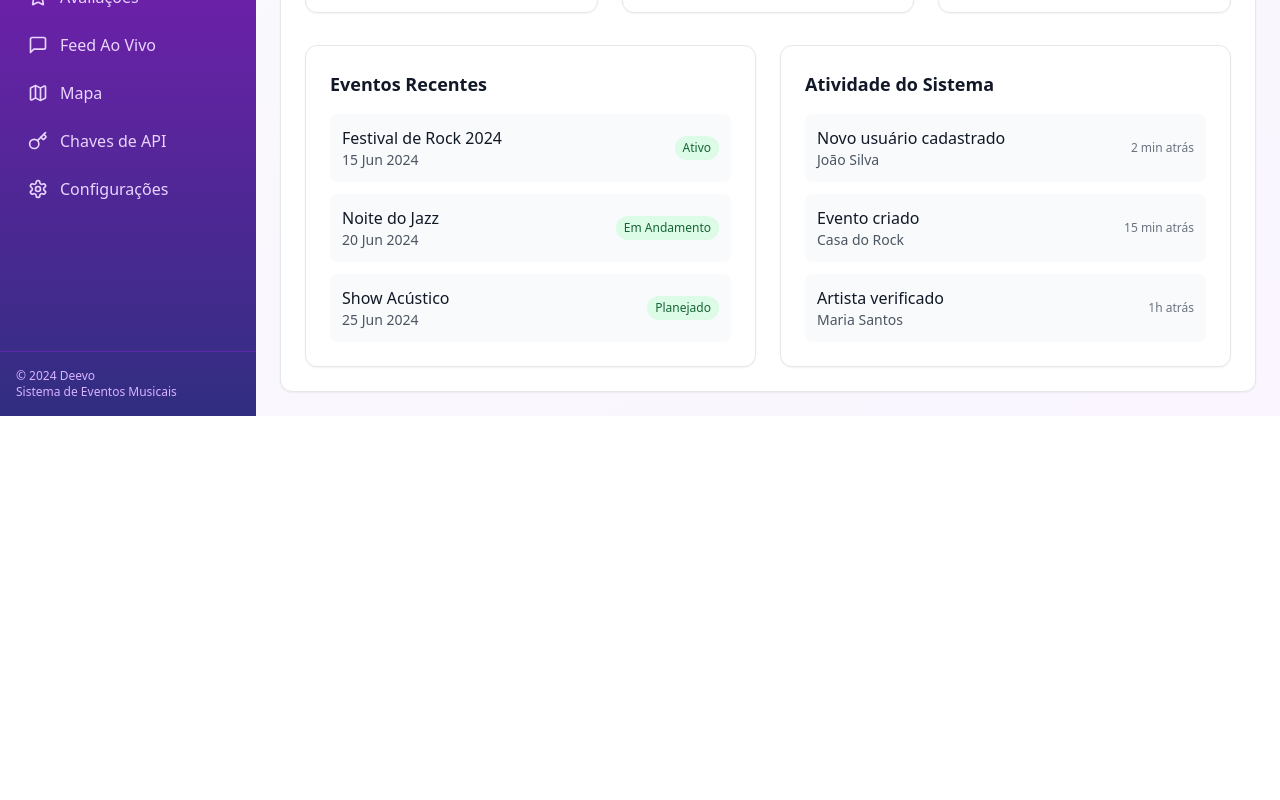
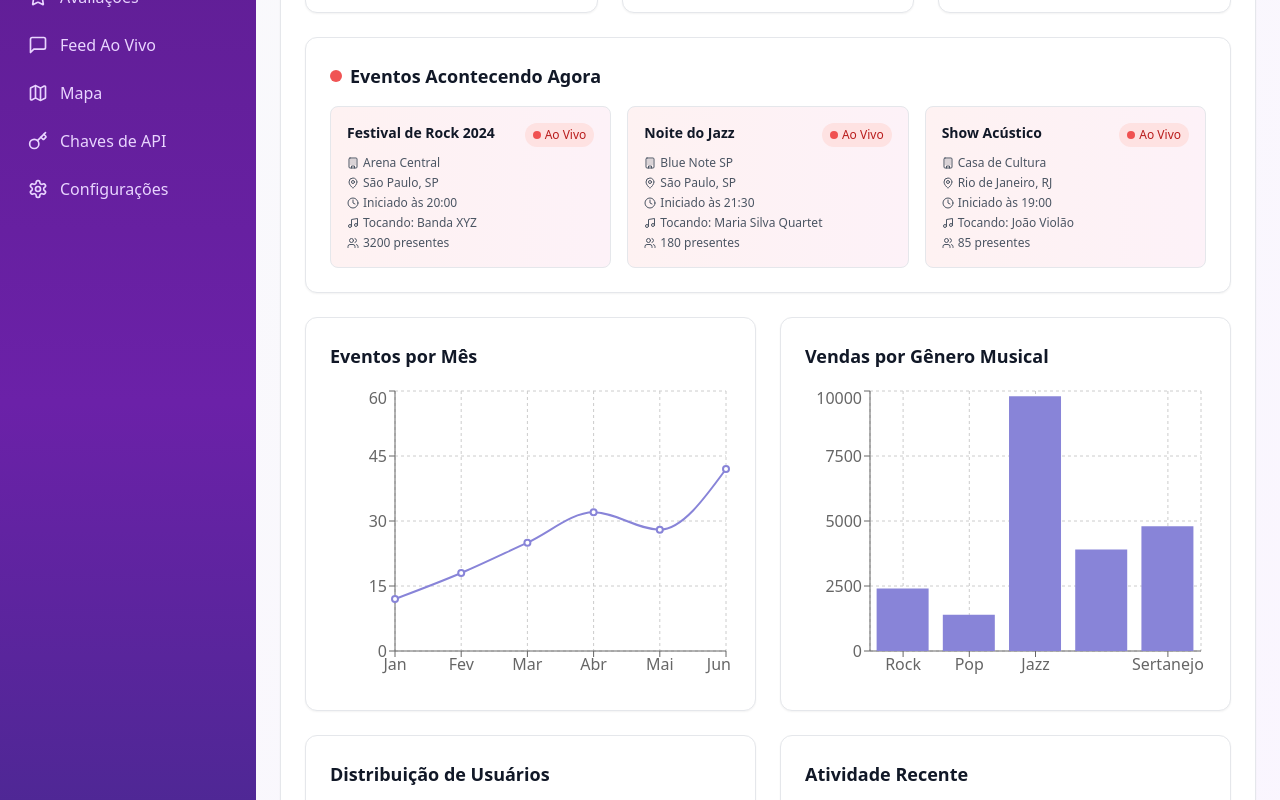
Before and after one commit to isontheedge/deevo-event-nexus, a React (Vite) app: page / in a window 1280 px wide. Shown: the part 420-1220 px from the top of the page. Before the commit the page ends 836 px from the top, so only its background shows below. Built offline with nearby package versions, Linux system fonts and the light colour scheme.

Commit message:
Add dashboard metrics with real-time charts and cards
Add real-time charts and cards to the dashboard displaying metrics for ongoing events.

```diff
--- a/src/pages/Dashboard.tsx
+++ b/src/pages/Dashboard.tsx
@@ -1,17 +1,76 @@
 
 import { AdminLayout } from "@/components/AdminLayout";
 import { StatsCard } from "@/components/StatsCard";
-import { Calendar, Users, Music, Building, Ticket, TrendingUp } from "lucide-react";
+import { Calendar, Users, Music, Building, Ticket, TrendingUp, MapPin, Clock } from "lucide-react";
+import { LineChart, Line, XAxis, YAxis, CartesianGrid, Tooltip, ResponsiveContainer, BarChart, Bar, PieChart, Pie, Cell } from 'recharts';
 
 const Dashboard = () => {
+  // Dados para os gráficos
+  const eventsByMonth = [
+    { month: 'Jan', eventos: 12 },
+    { month: 'Fev', eventos: 18 },
+    { month: 'Mar', eventos: 25 },
+    { month: 'Abr', eventos: 32 },
+    { month: 'Mai', eventos: 28 },
+    { month: 'Jun', eventos: 42 },
+  ];
+
+  const ticketSales = [
+    { name: 'Rock', vendas: 2400, receita: 45000 },
+    { name: 'Pop', vendas: 1398, receita: 32000 },
+    { name: 'Jazz', vendas: 9800, receita: 58000 },
+    { name: 'Eletrônica', vendas: 3908, receita: 42000 },
+    { name: 'Sertanejo', vendas: 4800, receita: 67000 },
+  ];
+
+  const userTypes = [
+    { name: 'Usuários', value: 2847, color: '#8884d8' },
+    { name: 'Artistas', value: 342, color: '#82ca9d' },
+    { name: 'Casas de Show', value: 89, color: '#ffc658' },
+  ];
+
+  // Eventos acontecendo agora (simulado)
+  const liveEvents = [
+    {
+      id: 1,
+      name: "Festival de Rock 2024",
+      venue: "Arena Central",
+      location: "São Paulo, SP",
+      startTime: "20:00",
+      currentArtist: "Banda XYZ",
+      attendees: 3200,
+      status: "Ao Vivo"
+    },
+    {
+      id: 2,
+      name: "Noite do Jazz",
+      venue: "Blue Note SP",
+      location: "São Paulo, SP",
+      startTime: "21:30",
+      currentArtist: "Maria Silva Quartet",
+      attendees: 180,
+      status: "Ao Vivo"
+    },
+    {
+      id: 3,
+      name: "Show Acústico",
+      venue: "Casa de Cultura",
+      location: "Rio de Janeiro, RJ",
+      startTime: "19:00",
+      currentArtist: "João Violão",
+      attendees: 85,
+      status: "Ao Vivo"
+    }
+  ];
+
   return (
     <AdminLayout
       title="Dashboard"
       subtitle="Visão geral do sistema de eventos musicais"
     >
-      <div className="p-6">
+      <div className="p-6 space-y-6">
         {/* Stats Cards */}
-        <div className="grid grid-cols-1 md:grid-cols-2 lg:grid-cols-3 gap-6 mb-8">
+        <div className="grid grid-cols-1 md:grid-cols-2 lg:grid-cols-3 gap-6">
           <StatsCard
             title="Total de Eventos"
             value="156"
@@ -56,41 +115,118 @@ const Dashboard = () => {
           />
         </div>
 
-        {/* Recent Activity */}
-        <div className="grid grid-cols-1 lg:grid-cols-2 gap-6">
-          <div className="bg-white p-6 rounded-xl shadow-sm border border-gray-200">
-            <h3 className="text-lg font-semibold text-gray-900 mb-4">Eventos Recentes</h3>
-            <div className="space-y-3">
-              {[
-                { name: "Festival de Rock 2024", date: "15 Jun 2024", status: "Ativo" },
-                { name: "Noite do Jazz", date: "20 Jun 2024", status: "Em Andamento" },
-                { name: "Show Acústico", date: "25 Jun 2024", status: "Planejado" },
-              ].map((event, index) => (
-                <div key={index} className="flex items-center justify-between p-3 bg-gray-50 rounded-lg">
-                  <div>
-                    <p className="font-medium text-gray-900">{event.name}</p>
-                    <p className="text-sm text-gray-600">{event.date}</p>
-                  </div>
-                  <span className="px-2 py-1 text-xs font-medium bg-green-100 text-green-800 rounded-full">
+        {/* Eventos Ao Vivo */}
+        <div className="bg-white p-6 rounded-xl shadow-sm border border-gray-200">
+          <div className="flex items-center gap-2 mb-4">
+            <div className="w-3 h-3 bg-red-500 rounded-full animate-pulse"></div>
+            <h3 className="text-lg font-semibold text-gray-900">Eventos Acontecendo Agora</h3>
+          </div>
+          <div className="grid grid-cols-1 lg:grid-cols-3 gap-4">
+            {liveEvents.map((event) => (
+              <div key={event.id} className="border border-gray-200 rounded-lg p-4 bg-gradient-to-r from-red-50 to-pink-50">
+                <div className="flex items-start justify-between mb-2">
+                  <h4 className="font-semibold text-gray-900 text-sm">{event.name}</h4>
+                  <span className="flex items-center gap-1 text-xs bg-red-100 text-red-700 px-2 py-1 rounded-full">
+                    <div className="w-2 h-2 bg-red-500 rounded-full animate-pulse"></div>
                     {event.status}
                   </span>
                 </div>
-              ))}
-            </div>
+                <div className="space-y-1 text-xs text-gray-600">
+                  <div className="flex items-center gap-1">
+                    <Building className="w-3 h-3" />
+                    <span>{event.venue}</span>
+                  </div>
+                  <div className="flex items-center gap-1">
+                    <MapPin className="w-3 h-3" />
+                    <span>{event.location}</span>
+                  </div>
+                  <div className="flex items-center gap-1">
+                    <Clock className="w-3 h-3" />
+                    <span>Iniciado às {event.startTime}</span>
+                  </div>
+                  <div className="flex items-center gap-1">
+                    <Music className="w-3 h-3" />
+                    <span className="font-medium">Tocando: {event.currentArtist}</span>
+                  </div>
+                  <div className="flex items-center gap-1">
+                    <Users className="w-3 h-3" />
+                    <span>{event.attendees} presentes</span>
+                  </div>
+                </div>
+              </div>
+            ))}
+          </div>
+        </div>
+
+        {/* Gráficos */}
+        <div className="grid grid-cols-1 lg:grid-cols-2 gap-6">
+          {/* Gráfico de Eventos por Mês */}
+          <div className="bg-white p-6 rounded-xl shadow-sm border border-gray-200">
+            <h3 className="text-lg font-semibold text-gray-900 mb-4">Eventos por Mês</h3>
+            <ResponsiveContainer width="100%" height={300}>
+              <LineChart data={eventsByMonth}>
+                <CartesianGrid strokeDasharray="3 3" />
+                <XAxis dataKey="month" />
+                <YAxis />
+                <Tooltip />
+                <Line type="monotone" dataKey="eventos" stroke="#8884d8" strokeWidth={2} />
+              </LineChart>
+            </ResponsiveContainer>
           </div>
 
+          {/* Gráfico de Vendas por Gênero */}
           <div className="bg-white p-6 rounded-xl shadow-sm border border-gray-200">
-            <h3 className="text-lg font-semibold text-gray-900 mb-4">Atividade do Sistema</h3>
+            <h3 className="text-lg font-semibold text-gray-900 mb-4">Vendas por Gênero Musical</h3>
+            <ResponsiveContainer width="100%" height={300}>
+              <BarChart data={ticketSales}>
+                <CartesianGrid strokeDasharray="3 3" />
+                <XAxis dataKey="name" />
+                <YAxis />
+                <Tooltip />
+                <Bar dataKey="vendas" fill="#8884d8" />
+              </BarChart>
+            </ResponsiveContainer>
+          </div>
+
+          {/* Gráfico de Pizza - Tipos de Usuário */}
+          <div className="bg-white p-6 rounded-xl shadow-sm border border-gray-200">
+            <h3 className="text-lg font-semibold text-gray-900 mb-4">Distribuição de Usuários</h3>
+            <ResponsiveContainer width="100%" height={300}>
+              <PieChart>
+                <Pie
+                  data={userTypes}
+                  cx="50%"
+                  cy="50%"
+                  labelLine={false}
+                  label={({ name, percent }) => `${name} ${(percent * 100).toFixed(0)}%`}
+                  outerRadius={80}
+                  fill="#8884d8"
+                  dataKey="value"
+                >
+                  {userTypes.map((entry, index) => (
+                    <Cell key={`cell-${index}`} fill={entry.color} />
+                  ))}
+                </Pie>
+                <Tooltip />
+              </PieChart>
+            </ResponsiveContainer>
+          </div>
+
+          {/* Atividade Recente */}
+          <div className="bg-white p-6 rounded-xl shadow-sm border border-gray-200">
+            <h3 className="text-lg font-semibold text-gray-900 mb-4">Atividade Recente</h3>
             <div className="space-y-3">
               {[
                 { action: "Novo usuário cadastrado", user: "João Silva", time: "2 min atrás" },
                 { action: "Evento criado", user: "Casa do Rock", time: "15 min atrás" },
                 { action: "Artista verificado", user: "Maria Santos", time: "1h atrás" },
+                { action: "Ingresso vendido", user: "Festival de Verão", time: "2h atrás" },
+                { action: "Avaliação publicada", user: "Pedro Costa", time: "3h atrás" },
               ].map((activity, index) => (
                 <div key={index} className="flex items-center justify-between p-3 bg-gray-50 rounded-lg">
                   <div>
-                    <p className="font-medium text-gray-900">{activity.action}</p>
-                    <p className="text-sm text-gray-600">{activity.user}</p>
+                    <p className="font-medium text-gray-900 text-sm">{activity.action}</p>
+                    <p className="text-xs text-gray-600">{activity.user}</p>
                   </div>
                   <span className="text-xs text-gray-500">{activity.time}</span>
                 </div>
```
